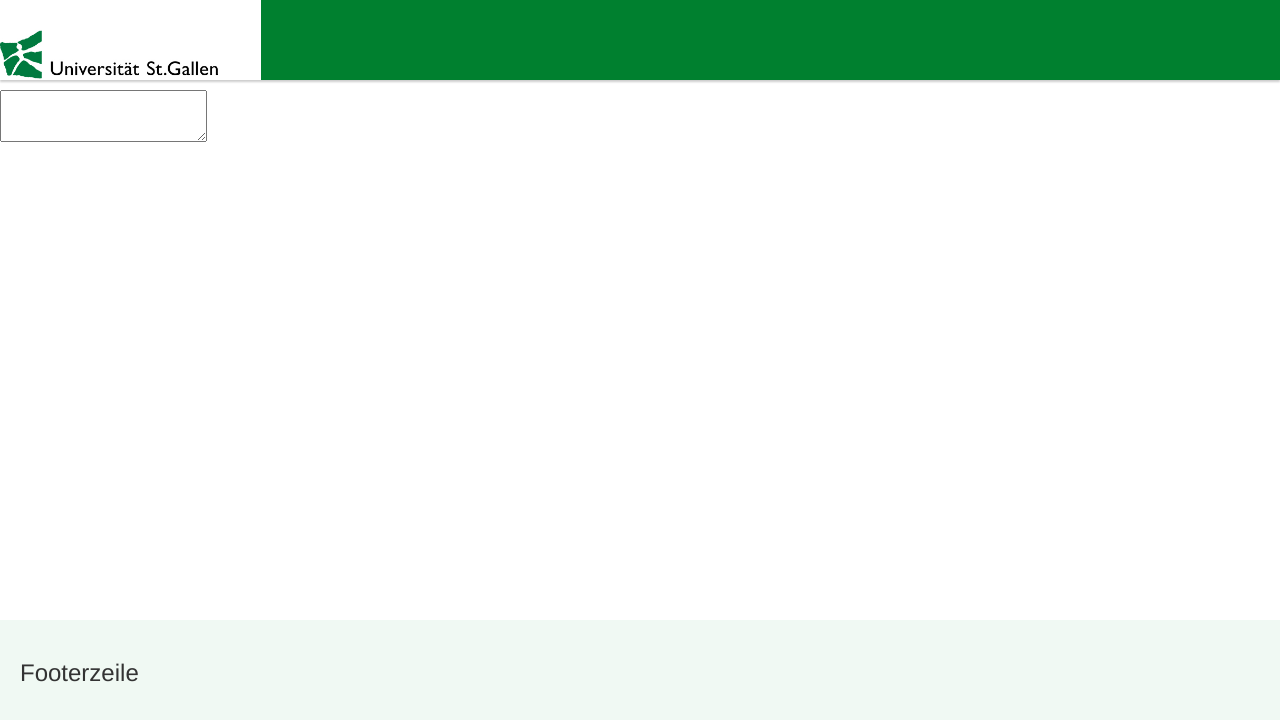
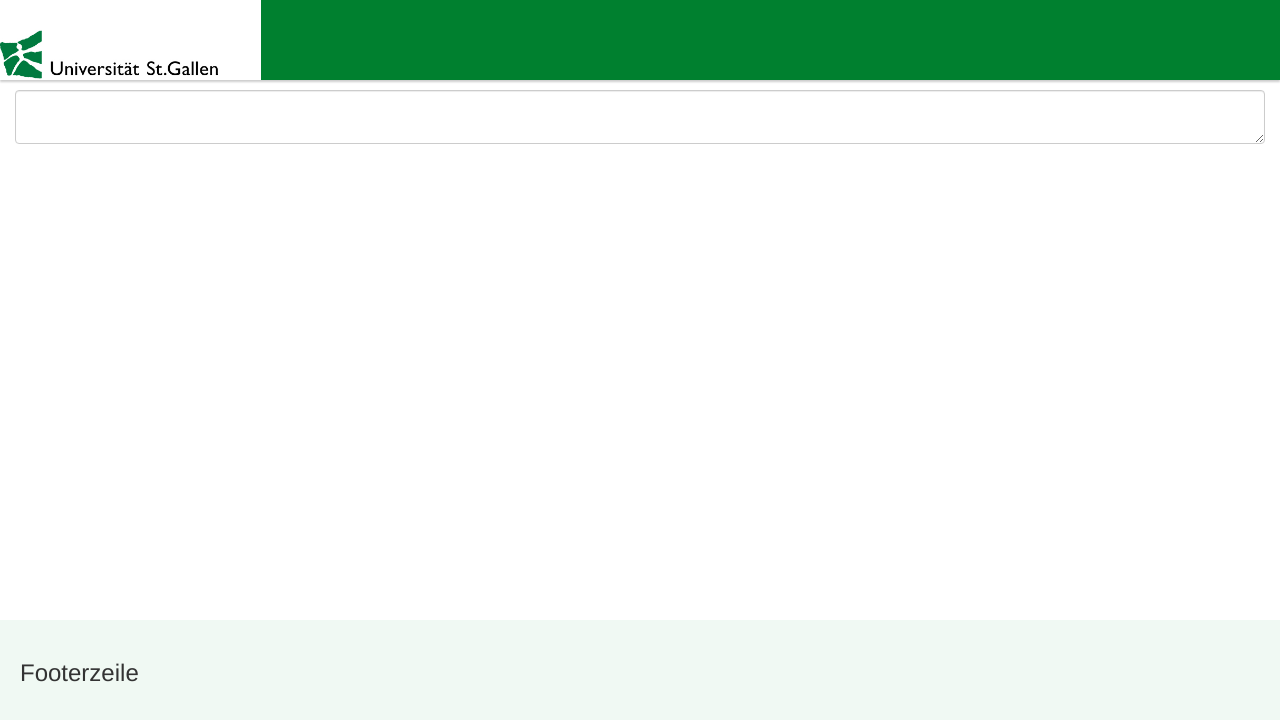
Before and after one commit to enesemini/HSGChat, an Angular app: page / in a window 1280 px wide. Shown: the top 720 px of the page. Built offline with nearby package versions, Linux system fonts and the light colour scheme.

Commit message:
Chatbar Component

```diff
--- a/src/app/app.component.html
+++ b/src/app/app.component.html
@@ -2,12 +2,7 @@
 <section class="main-content">
   <div class="container-fluid">
       <div class="row">
-          <div class="col-xs-12">
-              <ul>
-                  <li *ngFor="let post of posts">{{ post }}</li>
-              </ul>
-          </div>
-          <textarea (keyup.enter)="onSubmit(message)" [(ngModel)]="message"></textarea>
+          <app-chatbar></app-chatbar>
       </div>
   </div>
 </section>
--- a/src/app/app.component.ts
+++ b/src/app/app.component.ts
@@ -1,4 +1,4 @@
-import { Component, Input } from '@angular/core';
+import { Component } from '@angular/core';
 
 @Component({
   selector: 'app-root',
@@ -6,15 +6,6 @@ import { Component, Input } from '@angular/core';
   styleUrls: ['./app.component.scss']
 })
 export class AppComponent {
-    @Input() message: string;
-
   constructor(){}
-
   title = 'HSG Chat';
-  posts = [];
-
-  public onSubmit(message: string): void{
-    this.posts.push(this.message);
-    this.message = '';
-  }
 }
--- a/src/app/app.module.ts
+++ b/src/app/app.module.ts
@@ -6,13 +6,15 @@ import { AppComponent } from './app.component';
 import { HeaderComponent } from './header/header.component';
 import { FooterComponent } from './footer/footer.component';
 import { HalloComponent } from './hallo/hallo.component';
+import { ChatbarComponent } from './chatbar/chatbar.component';
 
 @NgModule({
   declarations: [
     AppComponent,
     HeaderComponent,
     FooterComponent,
-    HalloComponent
+    HalloComponent,
+    ChatbarComponent
   ],
   imports: [
     BrowserModule,
--- /dev/null
+++ b/src/app/chatbar/chatbar.component.html
@@ -0,0 +1,11 @@
+<div>
+    <div class="col-xs-12">
+        <ul>
+          <li *ngFor="let post of posts">{{ post }}</li>
+        </ul>
+    </div>
+
+    <div class="col-xs-12">
+        <textarea class="form-control" (keyup.enter)="onSubmit(message)" [(ngModel)]="message"></textarea>
+    </div>
+</div>
--- /dev/null
+++ b/src/app/chatbar/chatbar.component.ts
@@ -0,0 +1,22 @@
+import { Component, OnInit, Input } from '@angular/core';
+
+@Component({
+  selector: 'app-chatbar',
+  templateUrl: './chatbar.component.html',
+  styleUrls: ['./chatbar.component.scss']
+})
+export class ChatbarComponent implements OnInit {
+    @Input() message: string;
+    posts = [];
+
+  constructor() { }
+
+  ngOnInit() {
+  }
+
+  public onSubmit(message: string): void{
+    this.posts.push(this.message);
+    this.message = '';
+  }
+
+}
```
Also changed, not shown: src/app/chatbar/chatbar.component.scss (added), 1 other file (tests, documents, lock files or other folders).
